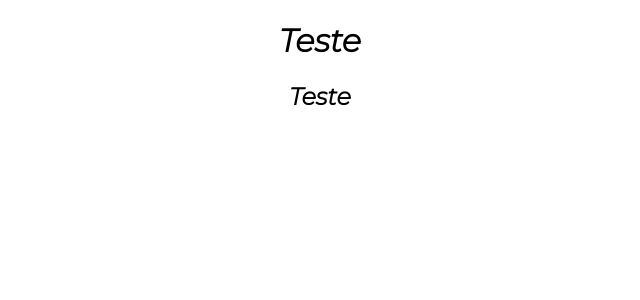
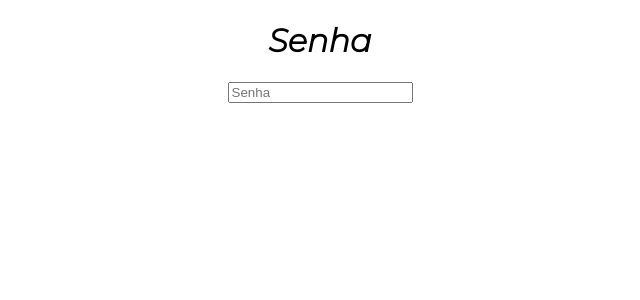
Before and after one commit to JordanGMaria/react-hooks, a React (Create React App) app: page /useMemo in a window 1280 px wide. Shown: the top 300 px of the page, without its empty margins (320-960 px from the left). Built offline with nearby package versions, Linux system fonts and the light colour scheme.

Commit message:
exemplo de Use Memo

```diff
--- a/src/routes.js
+++ b/src/routes.js
@@ -10,10 +10,10 @@ const Routes = () => (
     <Route exact path="/useReducer" component={useReducer} />
     <Route exact path="/useContext" component={useContext} />
     <Route exact path="/">
-      <Redirect to="/useContext" />
+      <Redirect to="/useMemo" />
     </Route>
     <Route exact path="*">
-      <Redirect to="/useContext" />
+      <Redirect to="/useMemo" />
     </Route>
   </Switch>
 );
--- a/src/useMemo/index.js
+++ b/src/useMemo/index.js
@@ -1,10 +1,38 @@
-import React from 'react'
+import React, { useState, useMemo } from "react";
 
 export default function useMemoPage() {
-    return (
-        <div>
-            <h1>Teste</h1>
-            <h2>Teste</h2>
-        </div>
-    )
+  //  Utiliza uma técnica já conhecida chamada memoization, que consiste em guardar o valor de retorno de uma função a partir dos parametros
+
+  const [password, setPassword] = useState("");
+  const [showErrors, setShowErrors] = useState(false);
+
+  function Errors(active) {
+    // Paramtro padrão é true para Show Erros
+    // Ele evita que a função volte aqui a cada caracter digitado
+    return active && <span> É necessário 8 caracteres</span>;
+  }
+
+  // O primeiro parametro precisa ser uma função em que o retorno será o valor que o useMemo irá armazenar e retornar para a sua variável,
+  // sendo assim sua variável será sempre igual ao valor de retorno dessa função
+  // O segundo parâmetros é um array de dependências, no nosso exemplo passamos [showErrors] pois, como foi dito, nossa lista depende apenas desse valor para ser renderizada.
+
+  const memoizedErrors = useMemo(() => Errors(showErrors), [showErrors]);
+
+  return (
+    <div>
+      <h1>Senha</h1>
+      <input
+        type="password"
+        placeholder="Senha"
+        value={password}
+        onChange={(e) => {
+          setShowErrors(e.target.value.length < 8);
+          setPassword(e.target.value);
+        }}
+      />
+      <br />
+      <br />
+      {memoizedErrors}
+    </div>
+  );
 }
```
Also changed, not shown: src/style.css (line endings or trailing spaces), 1 other file (tests, documents, lock files or other folders).
